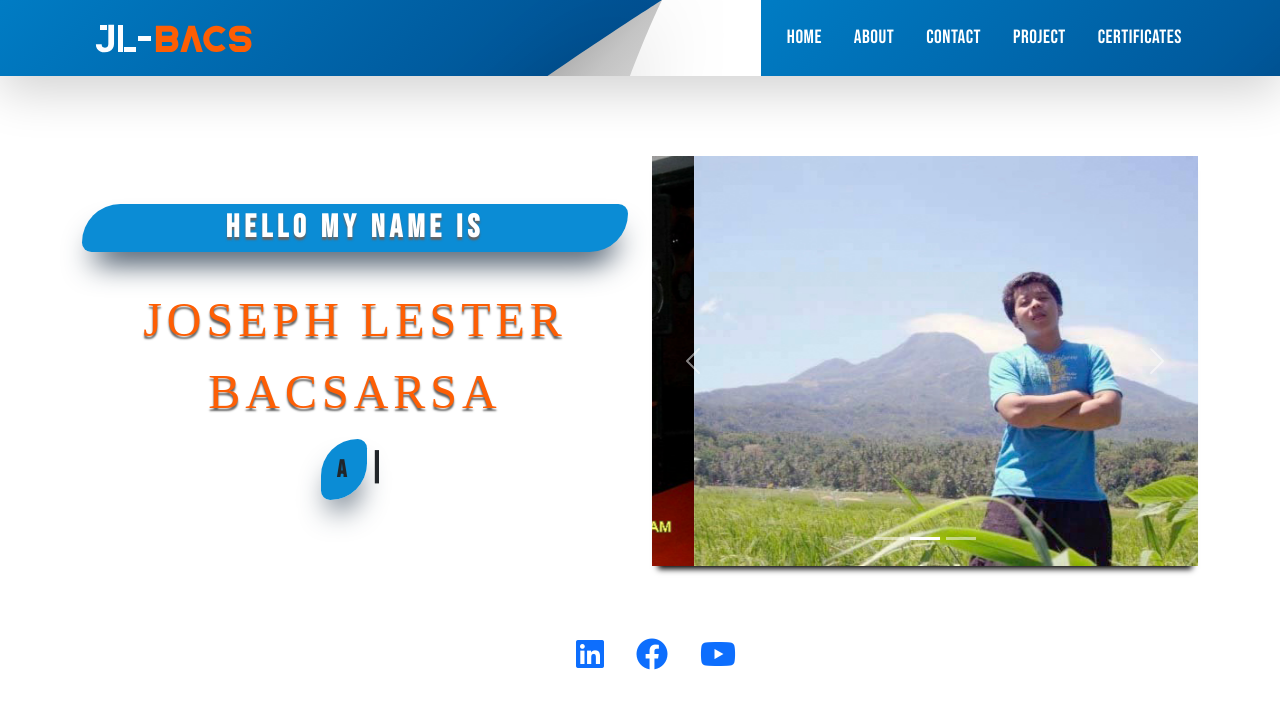
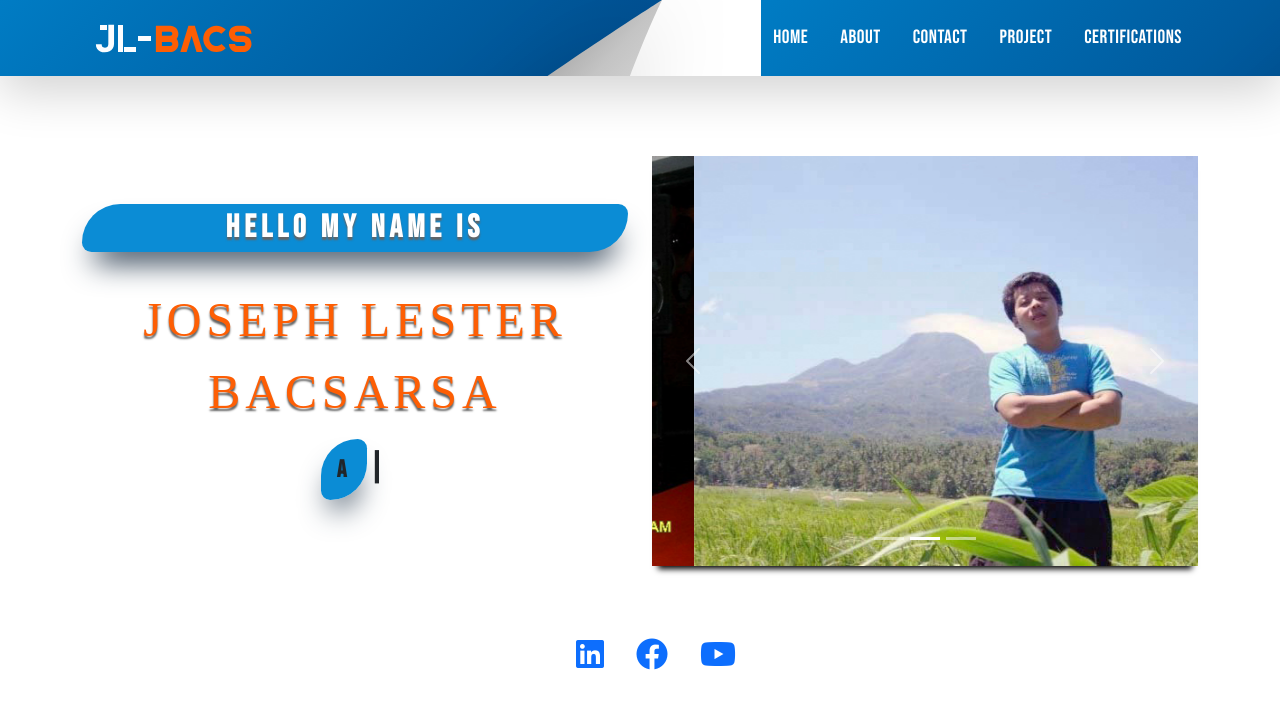
Before and after one commit to jlbbacs/josephlesterbacs, a React (Create React App) app: page / in a window 1280 px wide. Shown: the top 708 px of the page. Built offline with nearby package versions, Linux system fonts and the light colour scheme; the HTML template or start-up script is replaced by a standard one; a web font is replaced by a local one.

Commit message:
changing label

```diff
--- a/src/components/Navbar.js
+++ b/src/components/Navbar.js
@@ -61,7 +61,7 @@ function Navbar() {
             <Link className="nav-link" to="/project">
               Project
             </Link><Link className="nav-link" to="/certificates">
-              Certificates
+              Certifications
             </Link>
           </div>
         </div>
```
